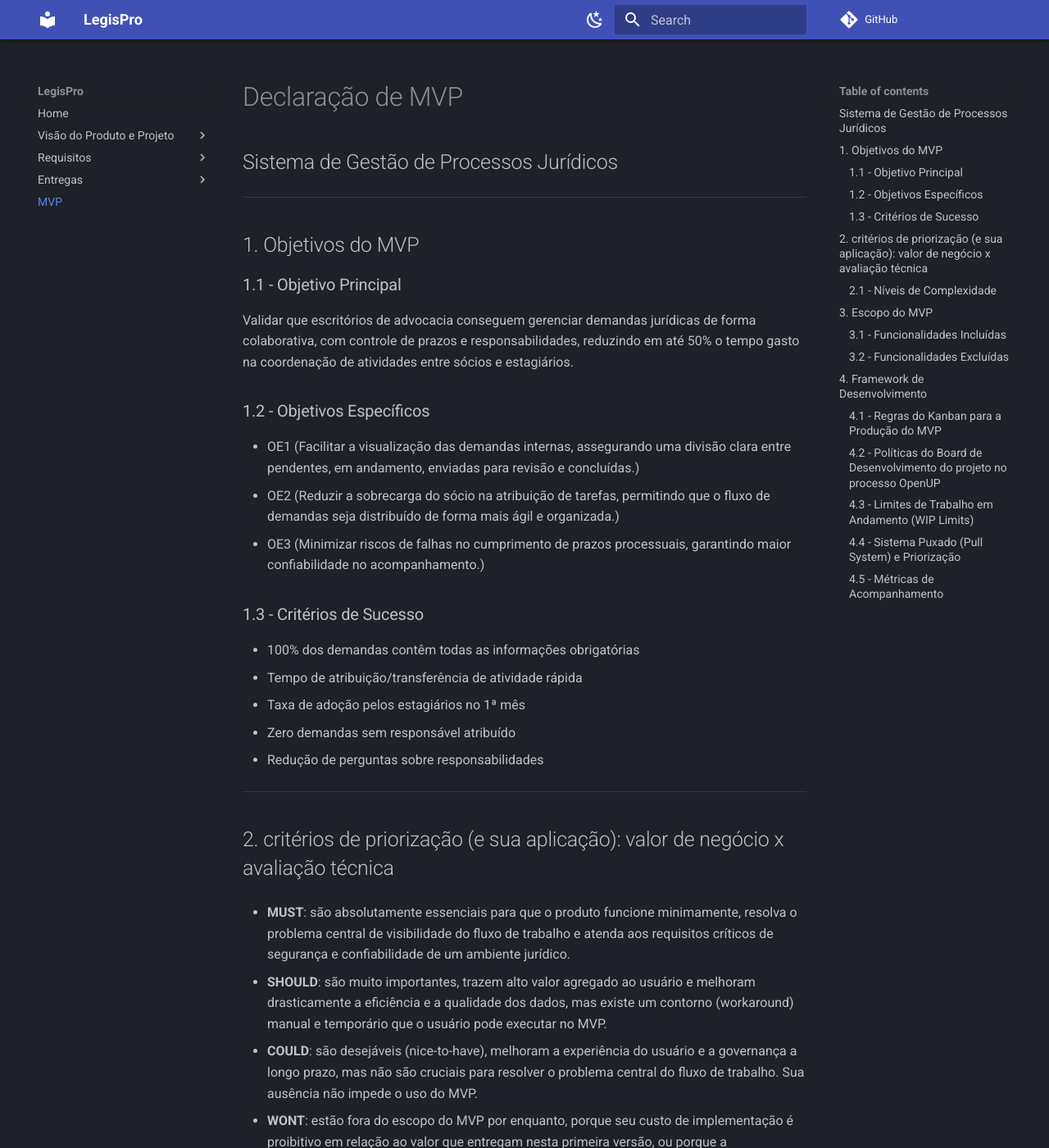
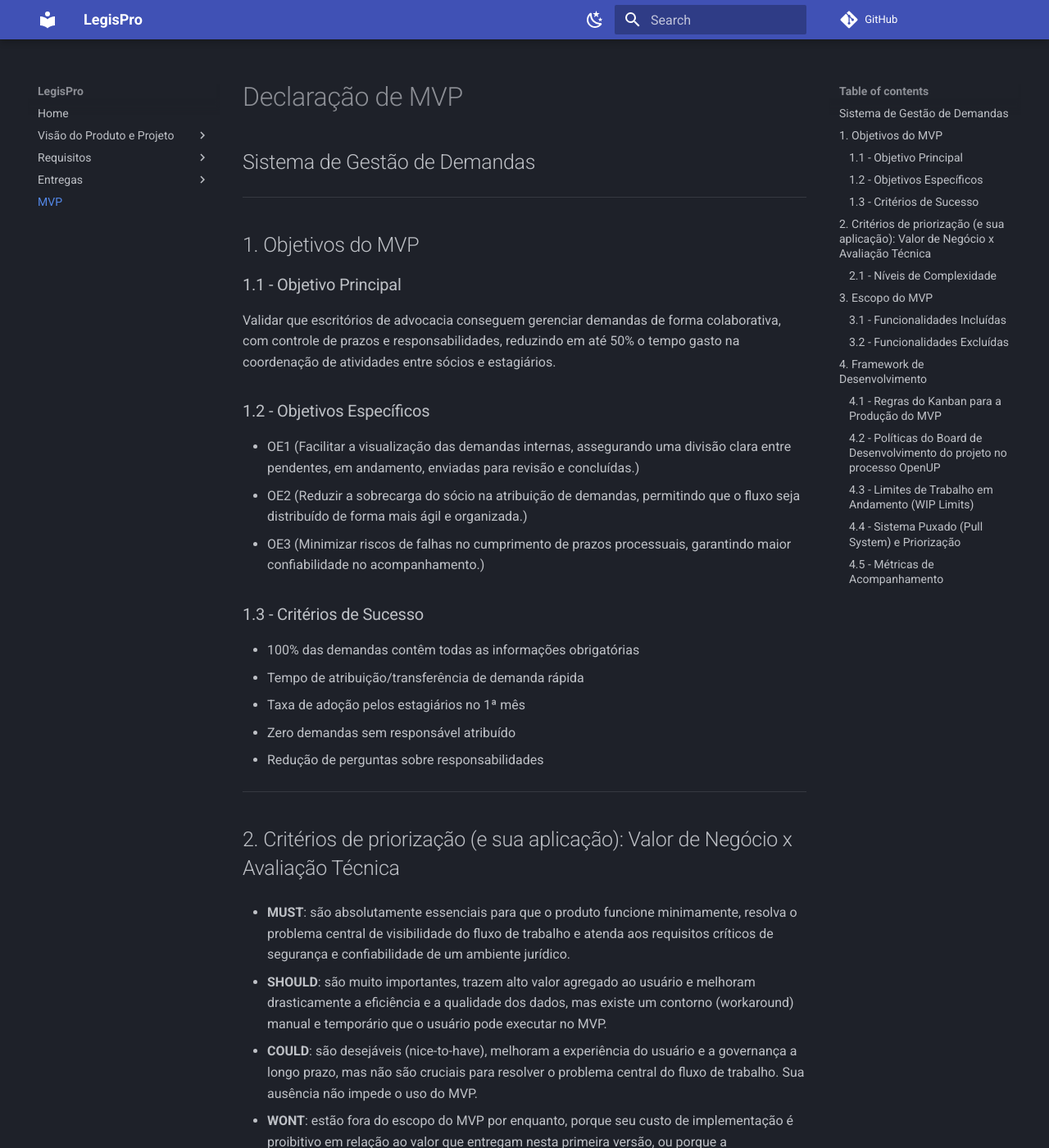
Before and after one commit to mdsreq-fga-unb/REQ-2025.2-T02-ProJuris, an MkDocs documentation site: the page built from docs/MVP.md, in a window 1280 px wide and 1400 px high. Shown: the whole window at 82% size. Built offline with MkDocs 1.6.1 and Material for MkDocs 9.7.7, drawn with Linux system fonts in a browser that asks for light colours; comment, search, counter and statistics services are not loaded; some of the changed text lies outside the part shown.

```diff
--- a/docs/MVP.md
+++ b/docs/MVP.md
@@ -1,29 +1,28 @@
 # Declaração de MVP
-## Sistema de Gestão de Processos Jurídicos
+## Sistema de Gestão de Demandas
 
 ---
-
 
 ## 1. Objetivos do MVP
 
 ### 1.1 - Objetivo Principal
-Validar que escritórios de advocacia conseguem gerenciar demandas jurídicas de forma colaborativa, com controle de prazos e responsabilidades, reduzindo em até 50% o tempo gasto na coordenação de atividades entre sócios e estagiários.
+Validar que escritórios de advocacia conseguem gerenciar demandas de forma colaborativa, com controle de prazos e responsabilidades, reduzindo em até 50% o tempo gasto na coordenação de atividades entre sócios e estagiários.
 
 ### 1.2 - Objetivos Específicos
 - OE1 (Facilitar a visualização das demandas internas, assegurando uma divisão clara entre pendentes, em andamento, enviadas para revisão e concluídas.)
-- OE2 (Reduzir a sobrecarga do sócio na atribuição de tarefas, permitindo que o fluxo de demandas seja distribuído de forma mais ágil e organizada.)
+- OE2 (Reduzir a sobrecarga do sócio na atribuição de demandas, permitindo que o fluxo seja distribuído de forma mais ágil e organizada.)
 - OE3 (Minimizar riscos de falhas no cumprimento de prazos processuais, garantindo maior confiabilidade no acompanhamento.)
 
 ### 1.3 - Critérios de Sucesso
--  100% dos demandas contêm todas as informações obrigatórias
--  Tempo de atribuição/transferência de atividade rápida
+-  100% das demandas contêm todas as informações obrigatórias
+-  Tempo de atribuição/transferência de demanda rápida
 -  Taxa de adoção pelos estagiários no 1ª mês
 -  Zero demandas sem responsável atribuído
 -  Redução de perguntas sobre responsabilidades
 
 ---
 
-## 2. critérios de priorização (e sua aplicação): valor de negócio x avaliação técnica
+## 2. Critérios de priorização (e sua aplicação): Valor de Negócio x Avaliação Técnica
 
 - **MUST**: são absolutamente essenciais para que o produto funcione minimamente, resolva o problema central de visibilidade do fluxo de trabalho e atenda aos requisitos críticos de segurança e confiabilidade de um ambiente jurídico.
 
@@ -50,21 +49,21 @@ Validar que escritórios de advocacia conseguem gerenciar demandas jurídicas de
 
 | Objetivos Específicos | Prioridade | ID | Funcionalidade | Descrição |
 |----------------------|-----------|----|----------------|-----------|
-| OE1 | MUST | RF01 | Cadastrar processo | Cadastro com cliente, número, petição modelo, atividade, andamento, prazo e responsável |
-| OE1 | MUST | RF02 | Editar processo | Atualizar informações do processo |
-| OE2 | MUST | RF03 | Atribuir atividades | Vincular tarefas a pessoas específicas |
+| OE1 | MUST | RF01 | Cadastrar demanda | Cadastro com atividade, andamento, prazo e responsável |
+| OE1 | MUST | RF02 | Editar demanda | Atualizar informações da demanda |
+| OE2 | MUST | RF03 | Atribuir demandas | Vincular demandas a pessoas específicas |
 | OE2 | MUST | RF04 | Restrição de acesso | Controle por cargo: Sócio (visão total) e Estagiário (apenas suas atribuições) |
-| OE2 | MUST | RF05 | Transferir responsabilidade | Reatribuir atividades entre pessoas |
-| OE1 | MUST | RF07 | Visualizar detalhes | Exibir informações completas do processo |
+| OE2 | MUST | RF05 | Transferir responsabilidade | Reatribuir demandas entre pessoas |
+| OE1 | MUST | RF07 | Visualizar detalhes | Exibir informações completas da demanda |
 | OE3 | MUST | RF08 | Cadastrar usuários | Sócio cadastra novos estagiários e sócios |
 | OE1 | MUST | RF09 | Atualizar no Kanban | Alterar detalhes diretamente no quadro |
-| OE1 | MUST | RF11 | Funcional | Mover demanda entre Colunas | O sistema deve permitir que o usuário mova um cartão entre as colunas do quadro para refletir o avanço da demanda no fluxo de trabalho (ex: "arrastar e soltar"). |
+| OE1 | MUST | RF11 | Mover demanda entre Colunas | O sistema deve permitir que o usuário mova um cartão entre as colunas do quadro para refletir o avanço da demanda no fluxo de trabalho (ex: "arrastar e soltar"). |
 | OE1 | MUST | RF12 | Kanban com etapas | Colunas configuráveis (Elaboração → Revisão → Pendente Cliente → Concluída) |
-| OE1 | MUST | RF14 | Funcional | Exibir etapas das demandas em quadro Kanban | O sistema deve conter etapas configuráveis (Ex.: Elaboração → Revisão → Pendente Cliente → Concluída) e permitir alteração de etapa com atualização automática do responsável. |
+| OE1 | MUST | RF14 | Exibir etapas das demandas em quadro Kanban | O sistema deve conter etapas configuráveis (Ex.: Elaboração → Revisão → Pendente Cliente → Concluída) e permitir alteração de etapa com atualização automática do responsável. |
 | OE1 | SHOULD | RF06 | Dashboard do estagiário | Visualização de todas as atribuições do estagiário |
-| OE1 | SHOULD | RF10 | Criar processo no Kanban | Adicionar processo direto do quadro |
-| OE1 | COULD | RF13 | Funcional | Solicitar revisão de demanda | O sistema deve ser possível pedir para ter uma revisão de uma demanda. |
-| OE1 | COULD | RF15 | Funcional | Criar quadros kanban | O usuário deve ser capaz de construir novos quadros de atividades kanban. |
+| OE1 | SHOULD | RF10 | Criar demanda no Kanban | Adicionar demanda direto do quadro |
+| OE1 | COULD | RF13 | Solicitar revisão de demanda | O sistema deve ser possível pedir para ter uma revisão de uma demanda. |
+| OE1 | COULD | RF15 | Criar quadros kanban | O usuário deve ser capaz de construir novos quadros de atividades kanban. |
 
 ### 3.2 - Funcionalidades Excluídas
 - Funcionalidades de automação de mensagem
```
Also changed, not shown: docs/Requisitos/1 - Funcionais.md (+4 -4 lines).
